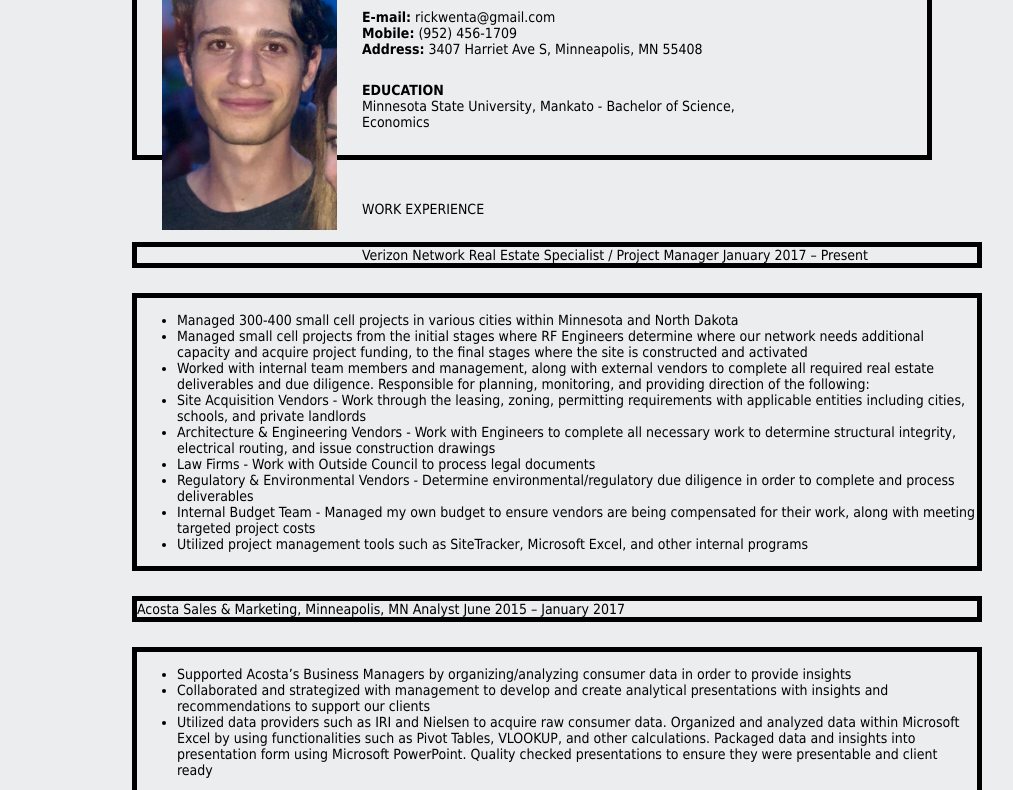
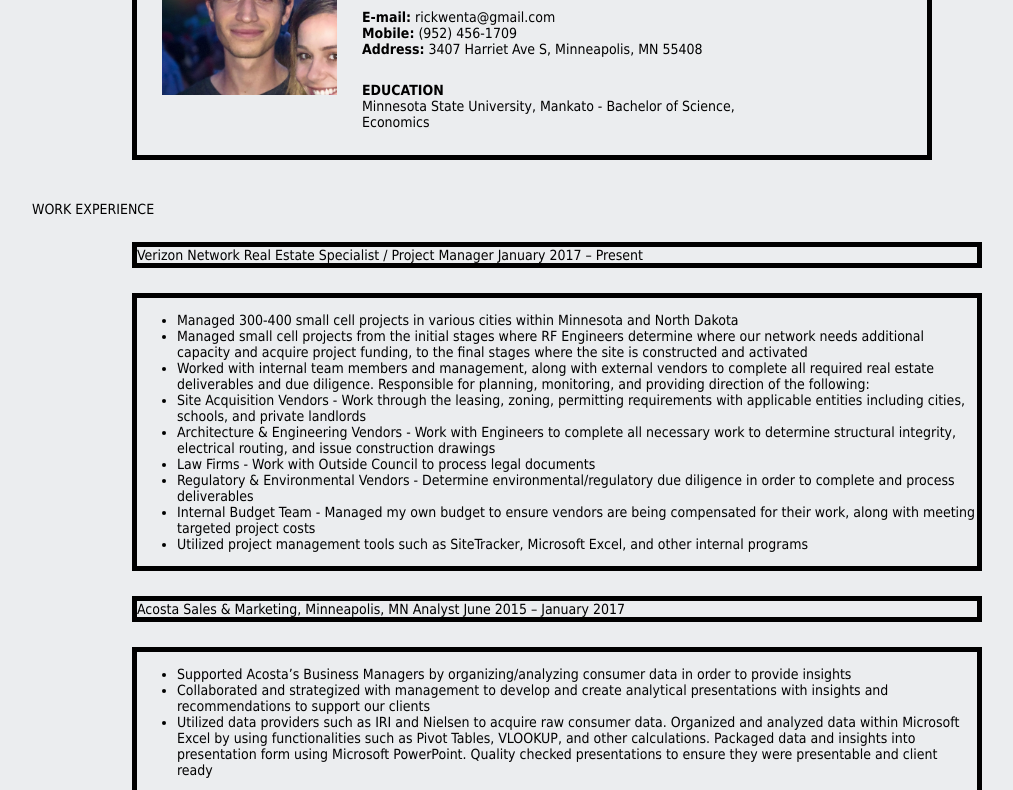
Before and after one commit to rwenta/rwenta.github.io, a plain HTML site: page index.html in a window 1280 px wide. Shown: the part 126-916 px from the top of the page, without its empty margins (108-1121 px from the left). Drawn offline with Linux system fonts and the light colour scheme.

Commit message:
Update index.html

```diff
--- a/index.html
+++ b/index.html
@@ -7,7 +7,7 @@
  <body>
   <div id="container">
   <div id="introinfo">
-    <img src="Screenshot_20180813-200421_Gallery.jpg" id="pic">
+    <img src="IMG_0959_.jpg" id="pic">
    <div id="content-name">
     RICK WENTA
    </div>
```
